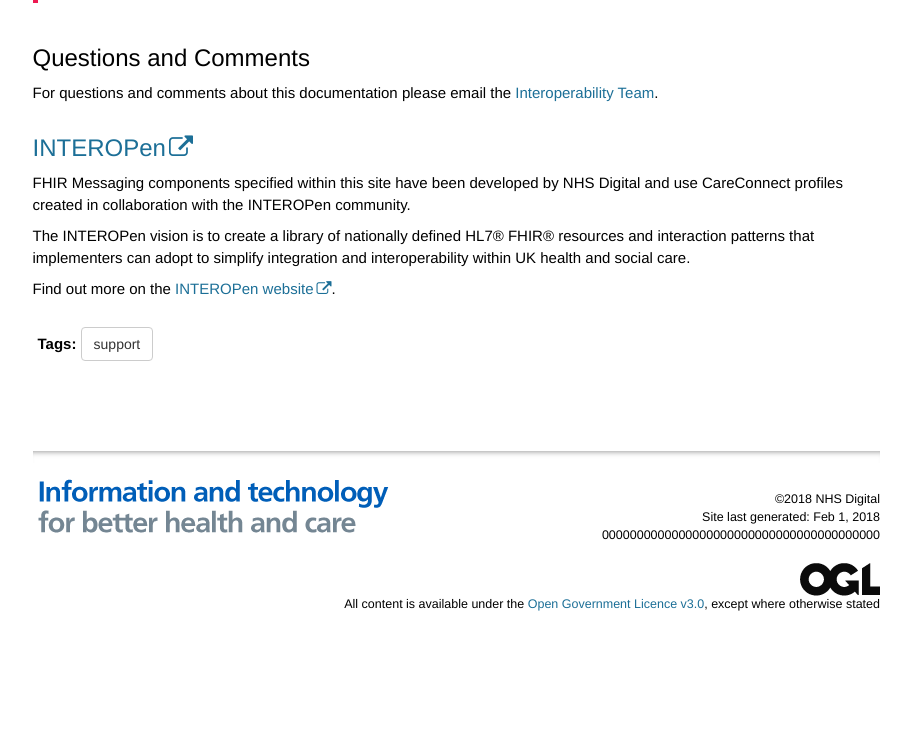
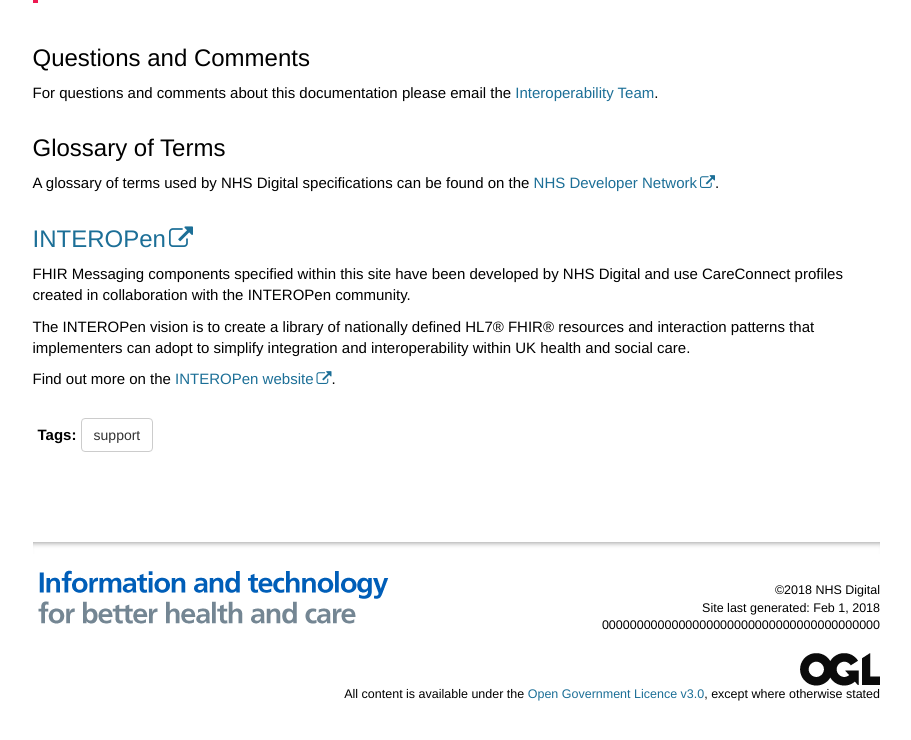
Before and after one commit to nhsconnect/Events-Management, a Jekyll site: the page built from pages/support/support_communications.md, in a window 1280 px wide and 939 px high, cut to the strip 175-915 px from the top of the window. Shown: the whole strip, without its empty margins (330-1241 px from the left). Built offline with Jekyll 4.4.1, drawn with Linux system fonts in a browser that asks for light colours; nearby versions of some CDN libraries; comment, search, counter and statistics services are not loaded.

Commit message:
Glossary link

```diff
--- a/_data/sidebars/overview_sidebar.yml
+++ b/_data/sidebars/overview_sidebar.yml
@@ -21,9 +21,9 @@
     - title: Release Notes
       url: /overview_release_notes.html
       output: web
-    - title: Glossary
-      url: /overview_glossary.html
-      output: web
+#    - title: Glossary
+#      url: /overview_glossary.html
+#      output: web
 
   - title: Messaging Architecture
     output: web,pdf
--- a/pages/support/support_communications.md
+++ b/pages/support/support_communications.md
@@ -10,6 +10,10 @@
 ## Questions and Comments ##
 For questions and comments about this documentation please email the <a href="mailto:interoperabilityteam@nhs.net?subject=Events%20Management%20Service%20FHIR%20Specification">Interoperability Team</a>.
 
+## Glossary of Terms ##
+
+A glossary of terms used by NHS Digital specifications can be found on the [NHS Developer Network](https://developer.nhs.uk/library/glossary/).
+
 ## [INTEROPen](http://www.interopen.org/)
 
 FHIR Messaging components specified within this site have been developed by NHS Digital and use CareConnect profiles created in collaboration with the INTEROPen community.
```
